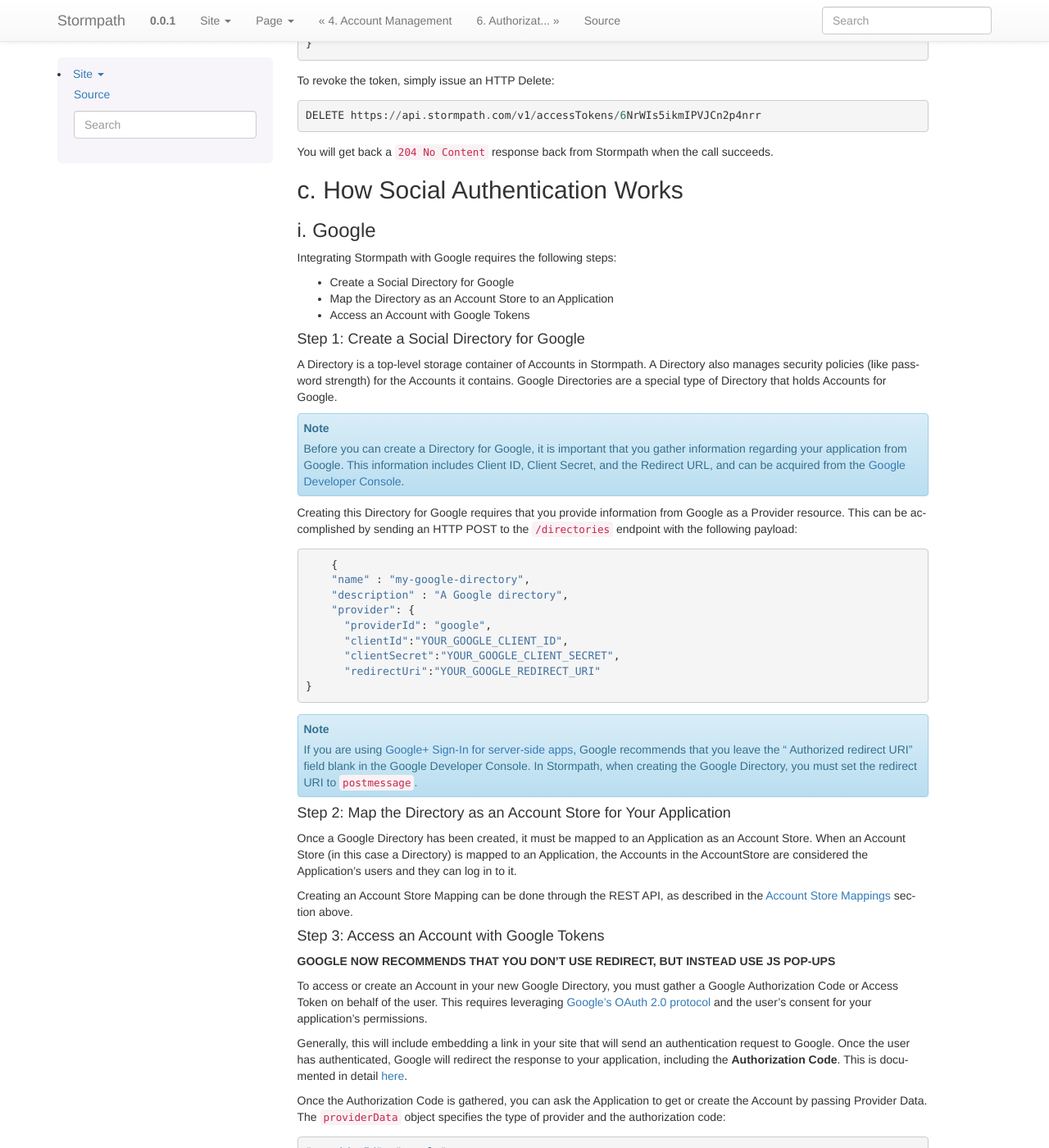
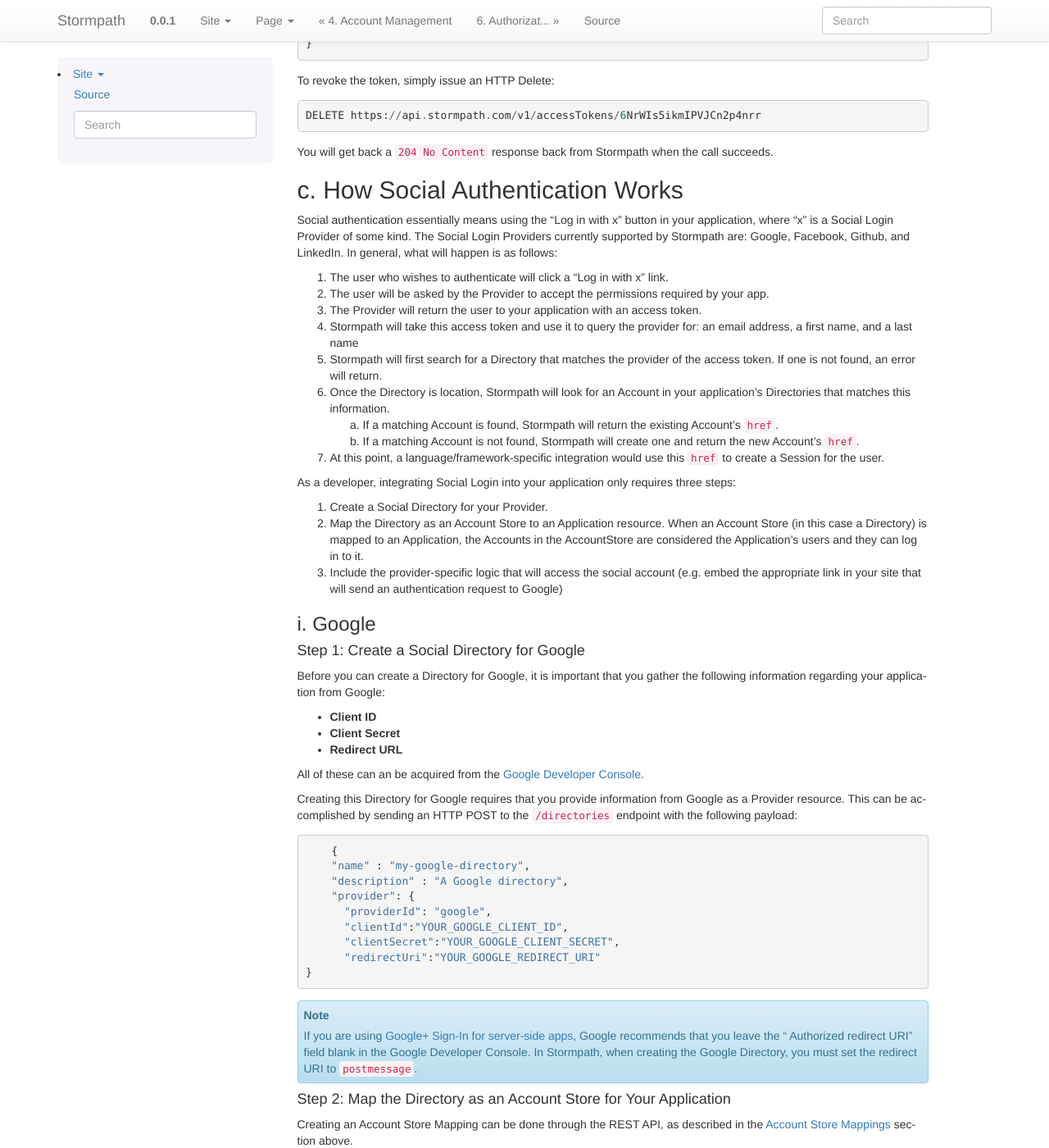
Before and after one commit to stormpath/stormpath-documentation, a Sphinx documentation site: the page built from source/005_auth_n.rst, in a window 1280 px wide and 1400 px high, scrolled down 10931 px. Shown: the whole window at 82% size. Built offline with Sphinx 7.4.7, drawn with Linux system fonts in a browser that asks for light colours; some of the changed text lies outside the part shown.

Commit message:
Revised AuthN section, esp. Social Login

```diff
--- a/source/004_accnt_mgmt.rst
+++ b/source/004_accnt_mgmt.rst
@@ -774,7 +774,7 @@
 
 You can search Stormpath Accounts, just like all Resource Collections, using one of three search methods:
 
-*Filter Search:*
+**Filter Search:**
 
 This searches across all attributes on all resources within the specified Collection and finds any attribute that matches the specified query parameter ``q``.
 
@@ -782,7 +782,7 @@
 
 ``https://api.stormpath.com/v1/applications/someAppId/accounts?q=path``
 
-*Attribute Search:*
+**Attribute Search:**
 
 This searches across the specified attribute on all resources within the specified Collection and finds any matches of specific resource attributes.
 
--- a/source/005_auth_n.rst
+++ b/source/005_auth_n.rst
@@ -1,7 +1,6 @@
 *****************************************
 5. Authenticating Accounts with Stormpath
 *****************************************
-
 
 
 
@@ -34,7 +33,7 @@
 	* - ``value``
 	  - String (Base64)
 	  - N/A
-	  - The Base64 encoded username:plaintextPassword pair.
+	  - The Base64 encoded ``username``:``plaintextPassword`` pair.
 
 	* - ``accountStore``
 	  - Link
@@ -178,7 +177,7 @@
 You can assign multiple Account Stores to an Application, but only one is required to enable login for an Application. Assigning multiple Account Stores to an Application, as well as configuring their priority, allows you precise control over the Account populations that may log in to your various Applications.
 
 How to Retrieve Additional Account Data on Authentication
-------------------------------------------------------------
+---------------------------------------------------------
 
 Instead of just receiving an Account's ``href`` after successful authentication, it is possible to receive the full Account resource in the JSON response body. To do this, simply add the **expand=account** parameter to the end of your authentication query:
 
@@ -254,7 +253,7 @@
 
 When using OAuth 2.0, the Access Token and Refresh Token are returned in the same response during the token exchange, this is called an **Access Token Response**.
 
-How to Use Stormpath for Token-Based Authentication
+Using Stormpath for Token-Based Authentication
 ---------------------------------------------------
 
 Stormpath can be used to generate, manage, check, and revoke both Access and Refresh Tokens. Before diving in, let's talk about configuration.
@@ -378,8 +377,8 @@
 
 		grant_type=password&username=tom@stormpath.com&password=Secret1&accountStore=https://api.stormpath.com/v1/directories/2SKhstu8Plaekcai8lghrp
 
-Validating Access Tokens
-^^^^^^^^^^^^^^^^^^^^^^^^
+Validating an Access Token
+^^^^^^^^^^^^^^^^^^^^^^^^^^
 
 Once an ``access_token`` has been generated, we have taken care of the Authentication part of our workflow. Now, the OAuth token can be used to authorize individual requests that the user makes. To do this, the client will need to pass it to your application.
 
@@ -551,23 +550,51 @@
 c. How Social Authentication Works
 ==================================
 
+Social authentication essentially means using the "Log in with x" button in your application, where "x" is a Social Login Provider of some kind. The Social Login Providers currently supported by Stormpath are: Google, Facebook, Github, and LinkedIn. In general, what will happen is as follows:
+
+1. The user who wishes to authenticate will click a "Log in with x" link.
+
+2. The user will be asked by the Provider to accept the permissions required by your app.
+
+3. The Provider will return the user to your application with an access token.
+
+4. Stormpath will take this access token and use it to query the provider for: an email address, a first name, and a last name
+
+5. Stormpath will first search for a Directory that matches the provider of the access token. If one is not found, an error will return.
+
+6. Once the Directory is location, Stormpath will look for an Account in your application's Directories that matches this information.
+
+   a. If a matching Account is found, Stormpath will return the existing Account's ``href``.
+
+   b. If a matching Account is not found, Stormpath will create one and return the new Account's ``href``.
+
+7. At this point, a language/framework-specific integration would use this ``href`` to create a Session for the user.
+
+As a developer, integrating Social Login into your application only requires three steps:
+
+1. Create a Social Directory for your Provider.
+
+2. Map the Directory as an Account Store to an Application resource. When an Account Store (in this case a Directory) is mapped to an Application, the Accounts in the AccountStore are considered the Application’s users and they can log in to it.
+
+3. Include the provider-specific logic that will access the social account (e.g. embed the appropriate link in your site that will send an authentication request to Google)
+
 i. Google
 ---------
 
-Integrating Stormpath with Google requires the following steps:
+.. todo::
 
-- Create a Social Directory for Google
-- Map the Directory as an Account Store to an Application
-- Access an Account with Google Tokens
+	Some intro text here!
 
 Step 1: Create a Social Directory for Google
 ^^^^^^^^^^^^^^^^^^^^^^^^^^^^^^^^^^^^^^^^^^^^
 
-A Directory is a top-level storage container of Accounts in Stormpath. A Directory also manages security policies (like password strength) for the Accounts it contains. Google Directories are a special type of Directory that holds Accounts for Google.
+Before you can create a Directory for Google, it is important that you gather the following information regarding your application from Google:
 
-.. note::
+- **Client ID**
+- **Client Secret**
+- **Redirect URL**
 
-	Before you can create a Directory for Google, it is important that you gather information regarding your application from Google. This information includes Client ID, Client Secret, and the Redirect URL, and can be acquired from the `Google Developer Console <https://console.developers.google.com/>`_.
+All of these can an be acquired from the `Google Developer Console <https://console.developers.google.com/>`_.
 
 Creating this Directory for Google requires that you provide information from Google as a Provider resource. This can be accomplished by sending an HTTP POST to the ``/directories`` endpoint with the following payload::
 
@@ -587,29 +614,21 @@
 
 Step 2: Map the Directory as an Account Store for Your Application
 ^^^^^^^^^^^^^^^^^^^^^^^^^^^^^^^^^^^^^^^^^^^^^^^^^^^^^^^^^^^^^^^^^^
-Once a Google Directory has been created, it must be mapped to an Application as an Account Store. When an Account Store (in this case a Directory) is mapped to an Application, the Accounts in the AccountStore are considered the Application’s users and they can log in to it.
 
 Creating an Account Store Mapping can be done through the REST API, as described in the `Account Store Mappings`_ section above.
 
 Step 3: Access an Account with Google Tokens
 ^^^^^^^^^^^^^^^^^^^^^^^^^^^^^^^^^^^^^^^^^^^^
 
-**GOOGLE NOW RECOMMENDS THAT YOU DON'T USE REDIRECT, BUT INSTEAD USE JS POP-UPS**
+To access or create an Account in your new Google Directory, you must gather a Google **Authorization Code** on behalf of the user. This requires leveraging `Google’s OAuth 2.0 protocol <https://developers.google.com/identity/protocols/OpenIDConnect>`_ and the user’s consent for your application’s permissions.
 
-To access or create an Account in your new Google Directory, you must gather a Google Authorization Code or Access Token on behalf of the user. This requires leveraging `Google’s OAuth 2.0 protocol <https://developers.google.com/identity/protocols/OpenIDConnect>`_ and the user’s consent for your application’s permissions.
-
-Generally, this will include embedding a link in your site that will send an authentication request to Google. Once the user has authenticated, Google will redirect the response to your application, including the **Authorization Code**. This is documented in detail `here <https://developers.google.com/identity/protocols/OpenIDConnect#authenticatingtheuser>`_.
-
-Once the Authorization Code is gathered, you can ask the Application to get or create the Account by passing Provider Data. The ``providerData`` object specifies the type of provider and the authorization code::
-
-	"providerId": "google",
-	"code": "%ACCESS_CODE_FROM_GOOGLE%"
+Generally, this will include embedding a link in your site that will send an authentication request to Google. Once the user has authenticated, Google will redirect the response to your application, including the **Authorization Code**. This is documented in detail `here <https://developers.google.com/identity/protocols/OpenIDConnect#authenticatingtheuser>`_, under "Server flow".
 
 .. note::
 
 	It is required that your Google application requests the ``email`` scope from Google. If the authorization code or access token does not grant ``email`` scope, you will not be able to get an Account with an access token.
 
-So upon sending an HTTP POST to ``https://api.stormpath.com/v1/applications/YOUR_APP_ID/accounts`` with the following payload::
+Once the Authorization Code is gathered, you send an HTTP POST to ``https://api.stormpath.com/v1/applications/YOUR_APP_ID/accounts`` with the following payload::
 
 	{
         "providerData": {
```
Also changed, not shown: source/001_about.rst (+18 -14 lines).
